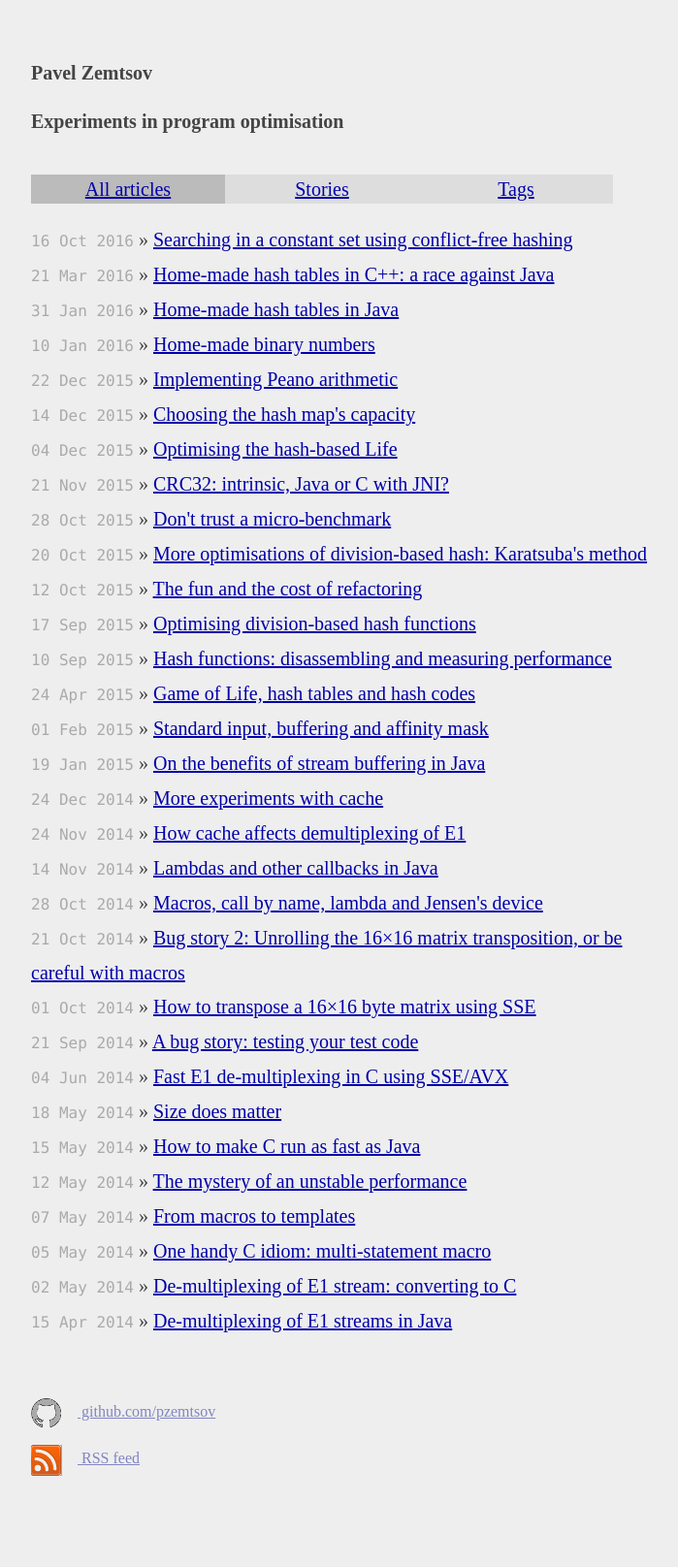
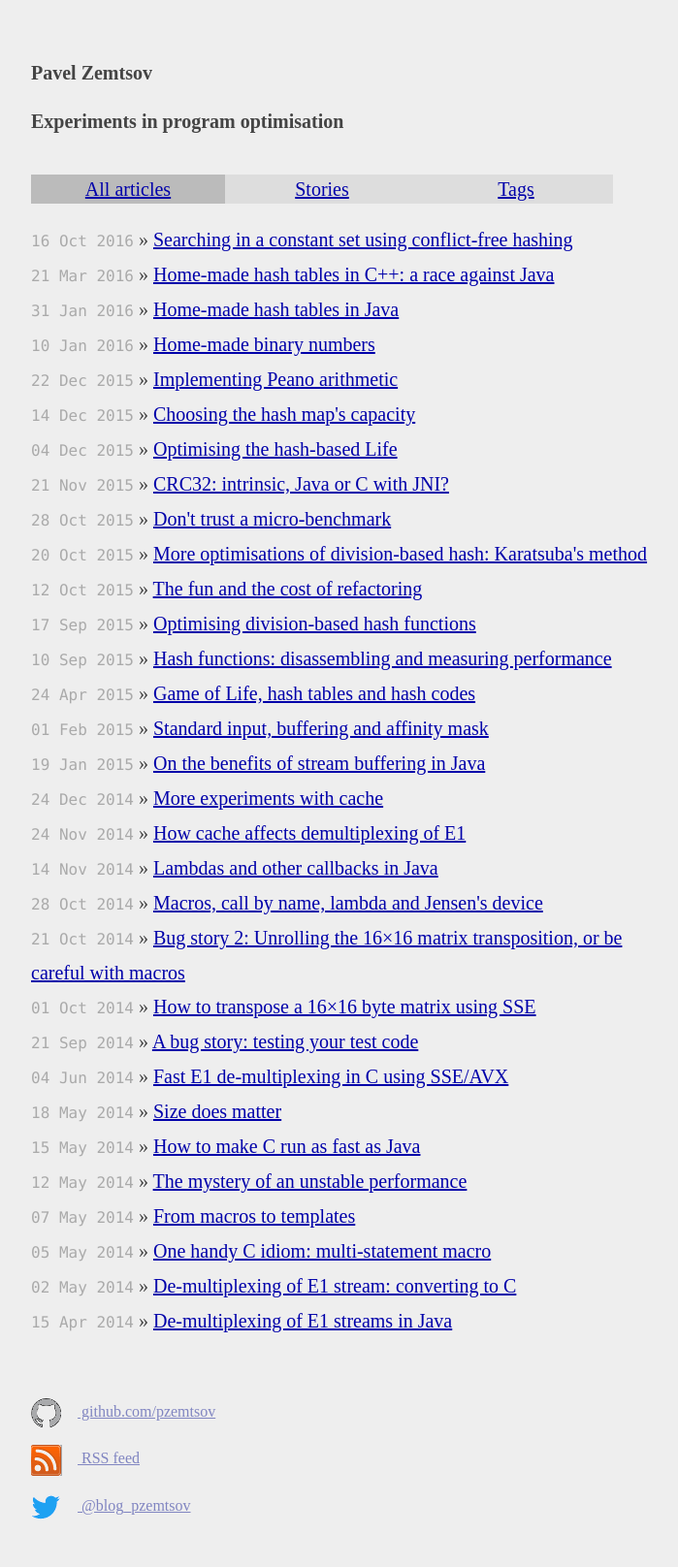
Before and after one commit to pzemtsov/pzemtsov.github.io, a Jekyll site: the page built from index.html, in a window 1280 px wide. Shown: the whole page at 97% size, without its empty margins (278-977 px from the left). Built offline with Jekyll 4.4.1, drawn with Linux system fonts in a browser that asks for light colours; nearby versions of some CDN libraries; before the commit the page ends 1538 px from its top, so only the background shows below that.

Commit message:
Added twitter

```diff
--- a/_layouts/default.html
+++ b/_layouts/default.html
@@ -150,8 +150,14 @@
                   <img src="/images/rss.png" width="32" height="32" style="vertical-align: middle;padding-right:1em;">
                   RSS feed
                 </a>
-                <br />
               </p>
+              <p>
+                <a href="https://twitter.com/blog_pzemtsov">
+                  <img src="/images/twitter.png" width="32" height="32" style="vertical-align: middle;padding-right:1em;">
+                  @blog_pzemtsov
+                </a>
+              </p>
+              <br />
             </div>
           </div>
         </div>
```
Also changed, not shown: images/twitter.png (added).
